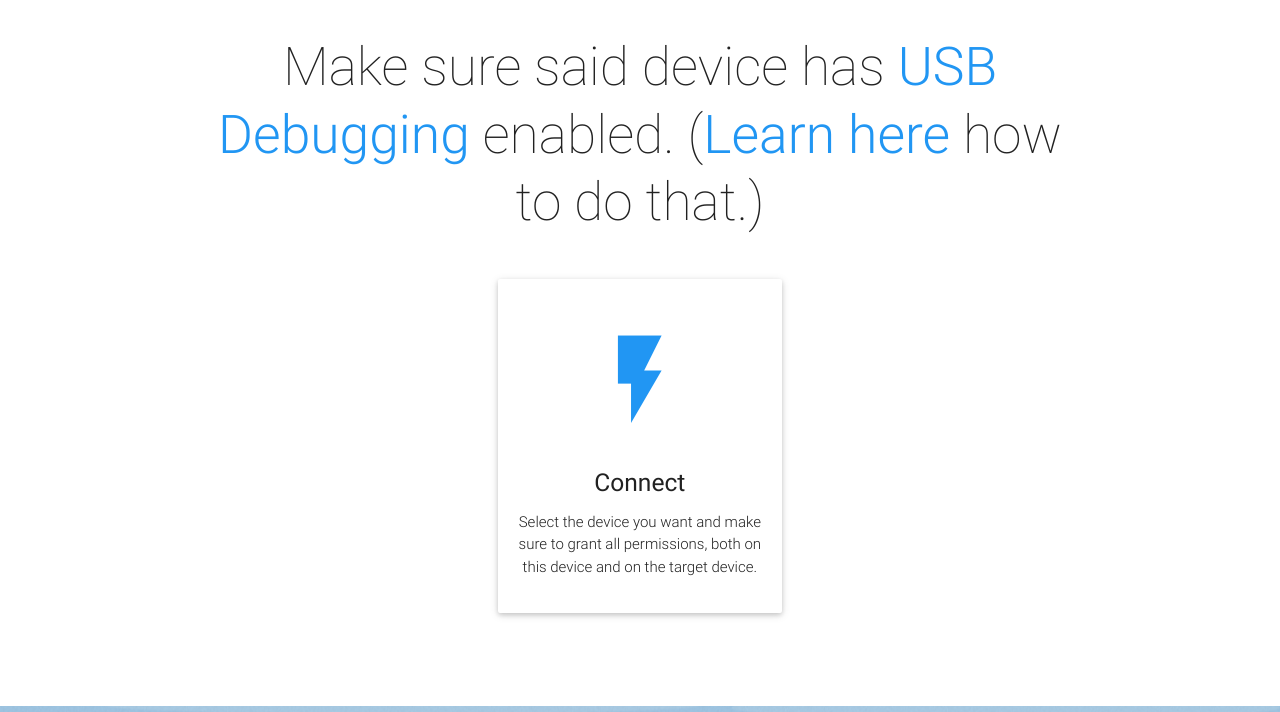
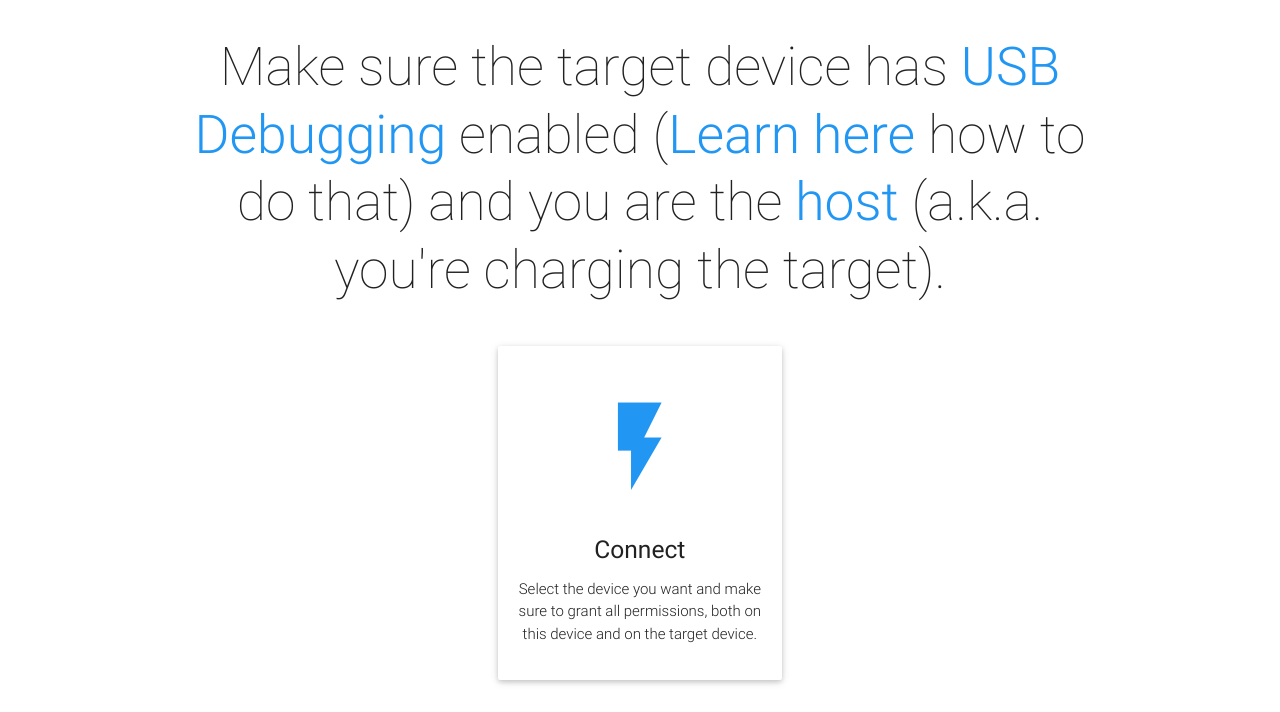
Before and after one commit to Jolanrensen/WebADB-tcpip, a plain HTML site: page index.html in a window 1280 px wide. Shown: the part 988-1700 px from the top of the page. Drawn offline with Linux system fonts and the light colour scheme; a script that the page names is missing.

Commit message:
clarification

```diff
--- a/index.html
+++ b/index.html
@@ -55,10 +55,10 @@
                 <h2 class="center header text_h2"><span class="span_h2">To get started</span>, connect the device of
                     which you want to turn on <span class="span_h2">ADB over WiFi</span> via a <span class="span_h2">USB cable</span>.
                 </h2>
-                <h2 class="center header text_h2">Make sure said device has <span class="span_h2">USB Debugging</span>
-                    enabled. (<a class="span_h2"
+                <h2 class="center header text_h2">Make sure the target device has <span class="span_h2">USB Debugging</span>
+                    enabled (<a class="span_h2"
                                  href="https://developer.android.com/studio/debug/dev-options.html#enable">Learn
-                        here</a> how to do that.)</h2>
+                        here</a> how to do that) and you are the <span class="span_h2">host</span> (a.k.a. you're charging the target).</h2>
             </div>
             <div class="col s12 m3 l4"> </div>
             <div class="col s12 m6 l4">
```
